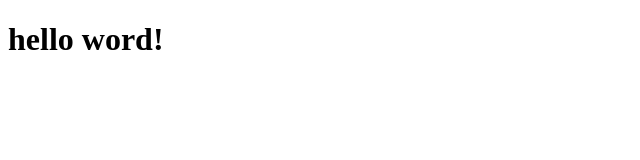
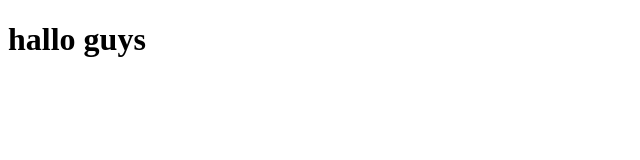
Before and after one commit to Alvian14/Tugas-acara2, a plain HTML site: page index.html in a window 1280 px wide. Shown: the whole page, without its empty margins (0-640 px from the left). Drawn offline with Linux system fonts and the light colour scheme.

Commit message:
sudah direvisi

```diff
--- a/index.html
+++ b/index.html
@@ -6,6 +6,6 @@
     <title>index</title>
 </head>
 <body>
-    <h1>hello word!</h1>
+    <h1>hallo guys</h1>
 </body>
 </html>
```
